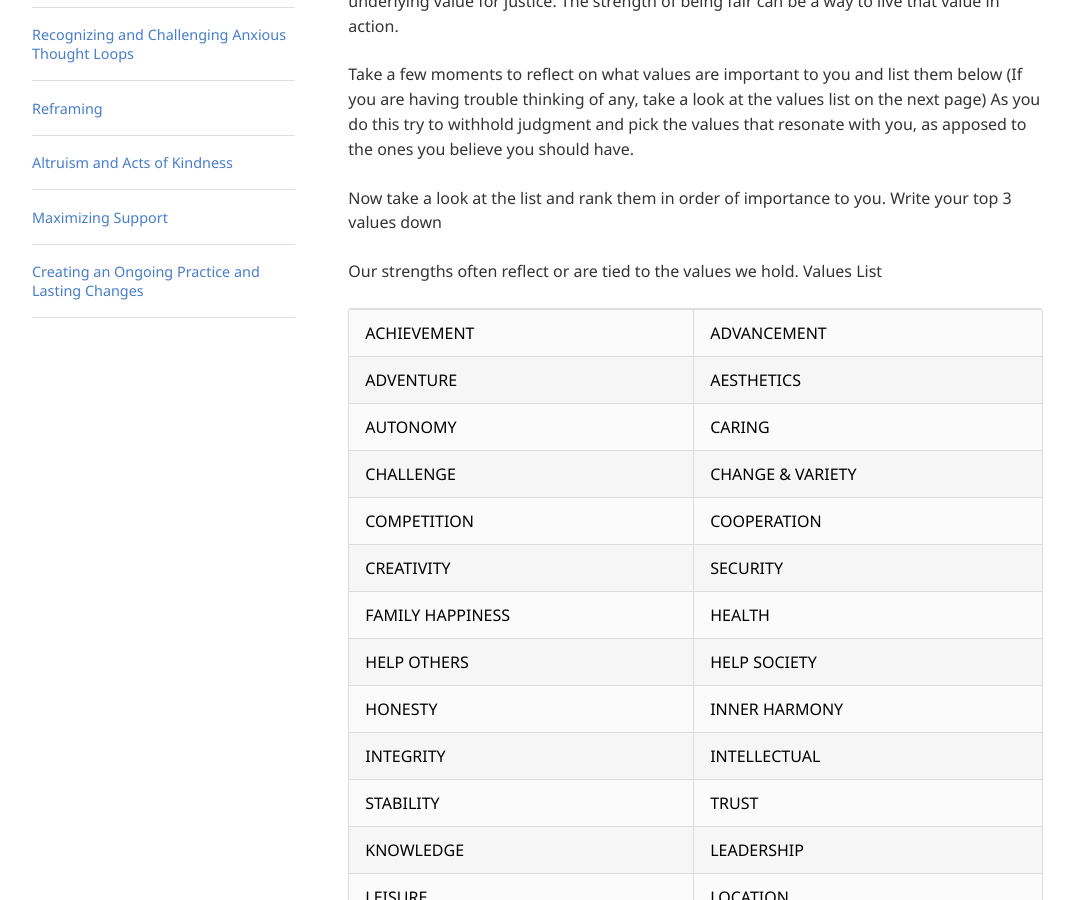
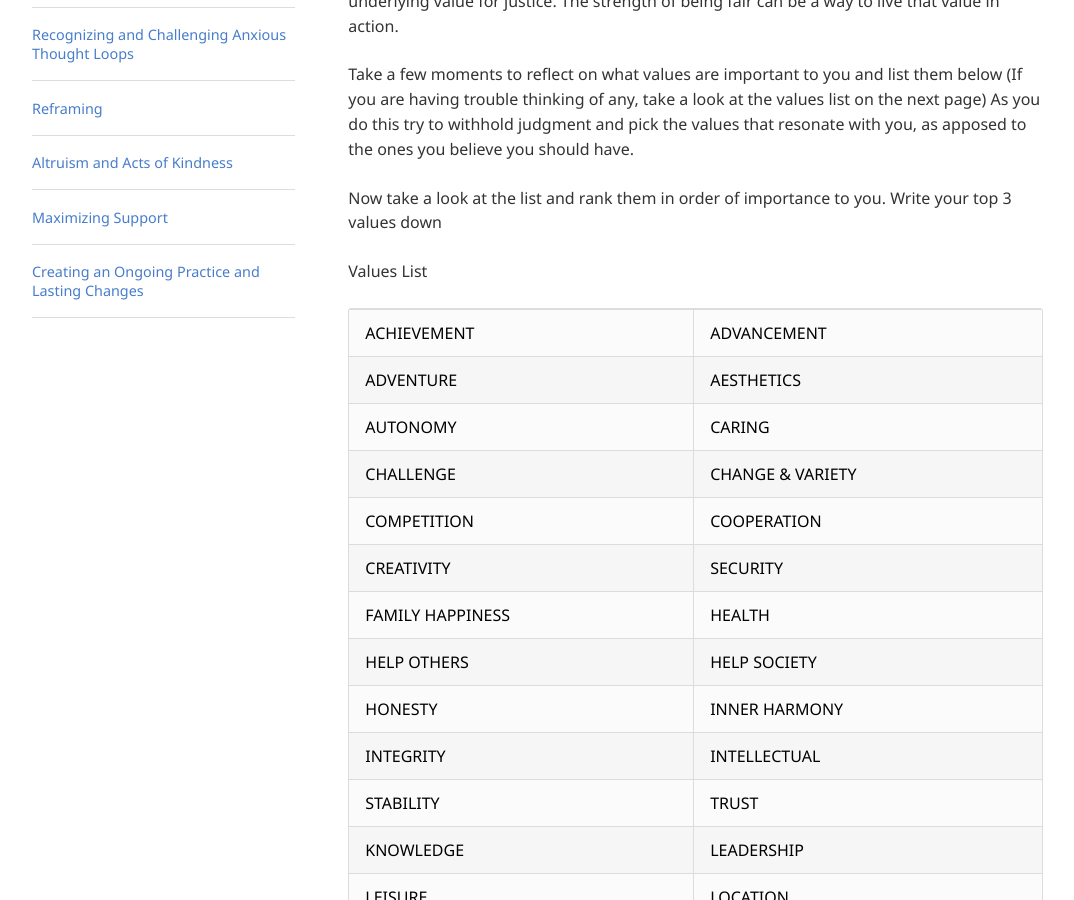
Before and after one commit to mtorres253/mtorres253.github.io, a Jekyll site: the page built from chapt-7/index.md, in a window 1280 px wide and 900 px high, scrolled down 591 px. Shown: the whole window, without its empty margins (68-1142 px from the left). Built offline with Jekyll 4.4.1, drawn with Linux system fonts in a browser that asks for light colours; nearby versions of some CDN libraries; some web fonts are replaced; comment, search, counter and statistics services are not loaded.

Commit message:
Update index.md

```diff
--- a/chapt-7/index.md
+++ b/chapt-7/index.md
@@ -19,7 +19,7 @@ Take a few moments to reflect on what values are important to you and list them
 
 Now take a look at the list and rank them in order of importance to you. Write your top 3 values down
 
-Our strengths often reflect or are tied to the values we hold.
+
 Values List
 
 
```
